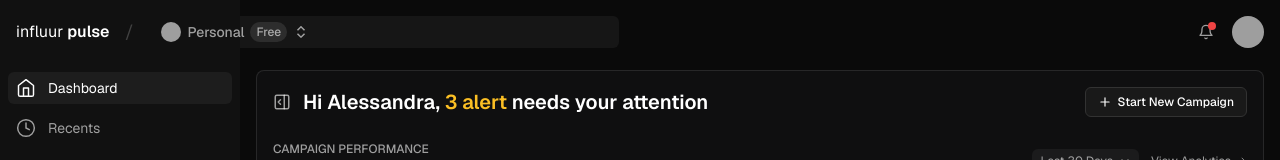
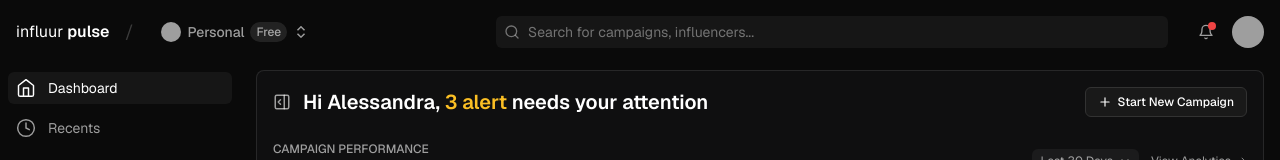
Before and after one commit to satadruNEU/dashboard-app, a React (Vite) app: page / in a window 1280 px wide. Shown: the top 160 px of the page. Built offline with nearby package versions, Linux system fonts and the light colour scheme; grey boxes are pictures that could not be loaded.

Commit message:
ui fix
ui fix

```diff
--- a/src/components/Layout.tsx
+++ b/src/components/Layout.tsx
@@ -389,10 +389,11 @@ export default function Layout({ children }: { children: React.ReactNode }) {
     <div className="min-h-screen bg-[#0A0A0A]">
       {/* Sidebar */}
       <motion.aside
-        className="fixed top-0 left-0 z-40 h-screen bg-[#111111]"
+        className="fixed top-0 left-0 z-40 h-screen"
         initial={{ width: 240 }}
         animate={{ width: sidebarOpen ? 240 : 60 }}
         transition={{ duration: 0.2 }}
+        // style={{ backgroundColor: '#141415' }}
       >
         <div className="flex flex-col h-full">
           <div className="flex items-center justify-between h-12 px-3 pt-4 pl-4">
@@ -459,7 +460,11 @@ export default function Layout({ children }: { children: React.ReactNode }) {
           }}>
             <div className="w-[200px]" /> {/* Spacer for left side */}
 
-            <div className="absolute left-1/3 -translate-x-[30rem] w-full max-w-2xl">
+            <div className="flex-1 flex justify-center"
+            style={{
+              marginLeft: "16rem"
+            }}>
+              <div className="w-full max-w-2xl">
                 <div className="relative flex items-center">
                   <div className="absolute left-2 flex items-center justify-center w-4 h-4">
                     <Search className="w-4 h-4 text-opacity-40 text-white" />
@@ -470,6 +475,7 @@ export default function Layout({ children }: { children: React.ReactNode }) {
                     className="w-full h-8 pl-8 pr-3 text-sm bg-opacity-5 bg-white text-white placeholder:text-opacity-40 placeholder:text-white rounded-md focus:outline-none focus:ring-1 focus:ring-opacity-20 focus:ring-white"
                     onClick={() => setSearchOpen(true)}
                   />
+                </div>
               </div>
             </div>
 
```
Lines whose indentation alone changed are shown as unchanged.
